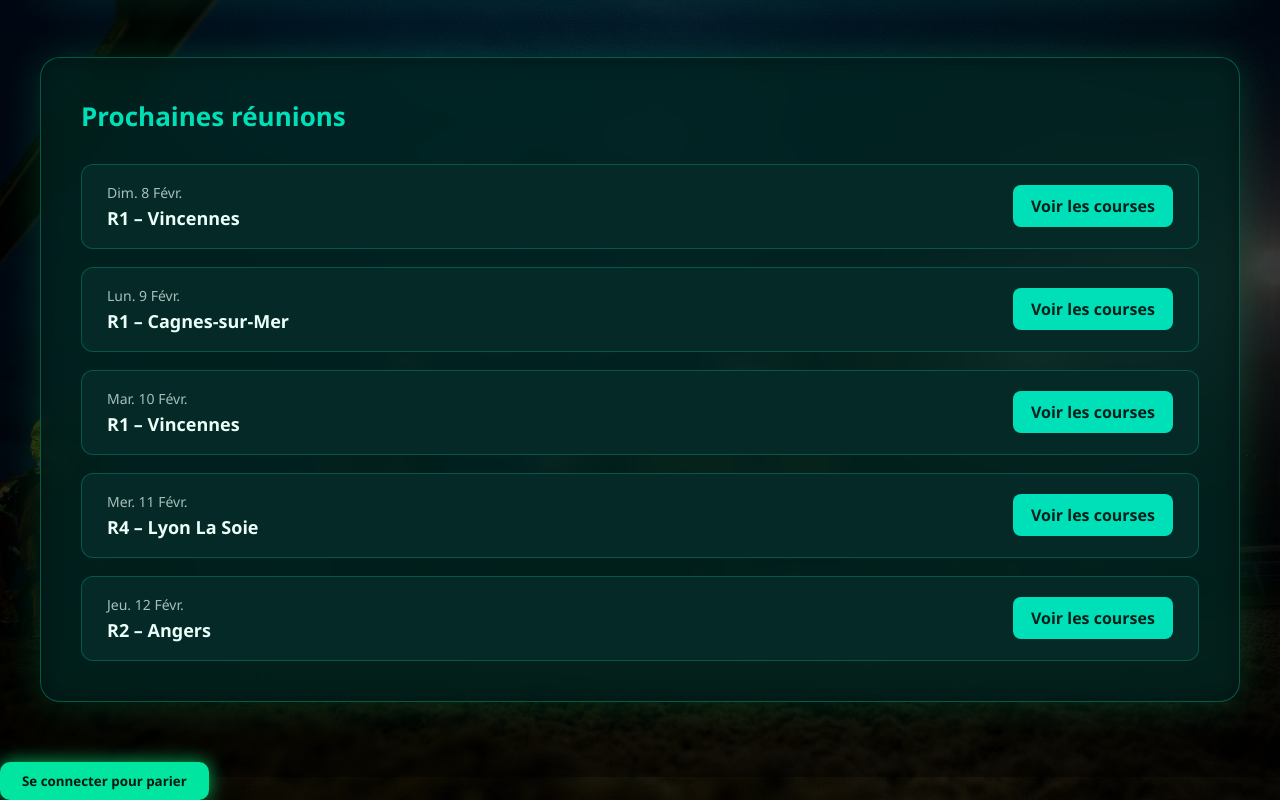
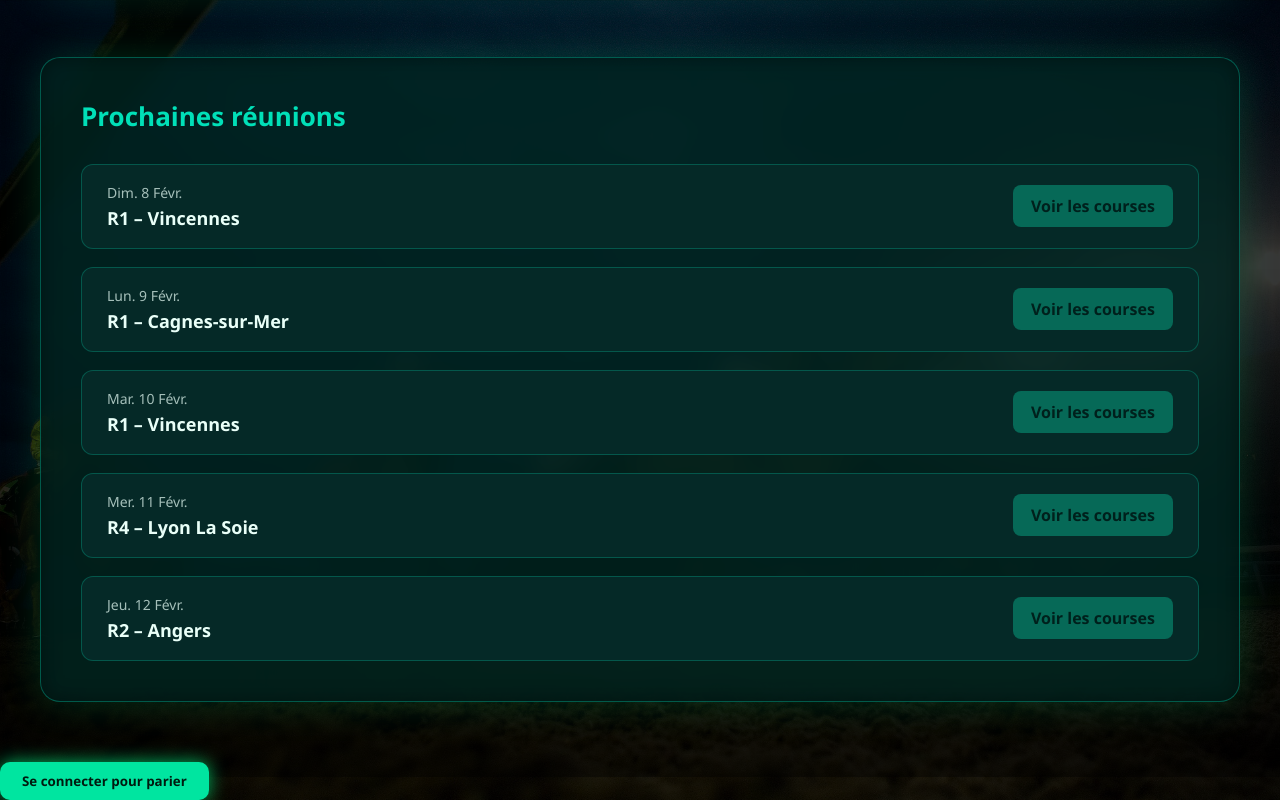
Before and after one commit to ludovicnuel38110-ai/sulky-manager-frontend, a website: page public/index.html in a window 1280 px wide. Shown: the part 823-1623 px from the top of the page. Drawn offline with Linux system fonts and the light colour scheme; no server answers.

Commit message:
update UI

```diff
--- a/public/style.css
+++ b/public/style.css
@@ -393,7 +393,7 @@ td{
 .race-btn{
   padding:10px 18px;
 
-  background:#00e0b8;
+  background:#066957;
   color:#00201c;
 
   border-radius:8px;
@@ -404,7 +404,7 @@ td{
 }
 
 .race-btn:hover{
-  box-shadow:0 0 12px #00e0b8;
+  box-shadow:0 0 12px #055c4c;
 }
 
 
```
